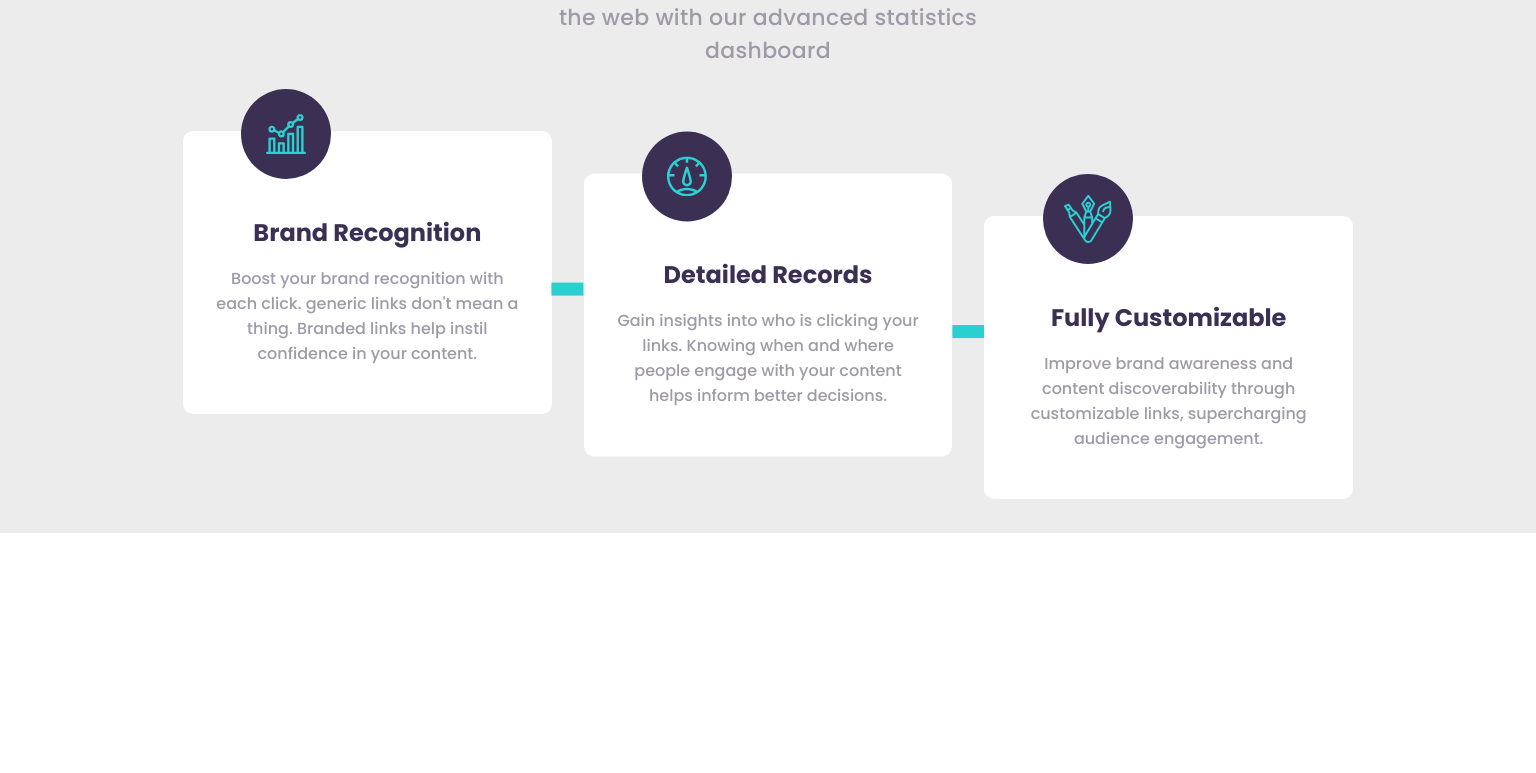
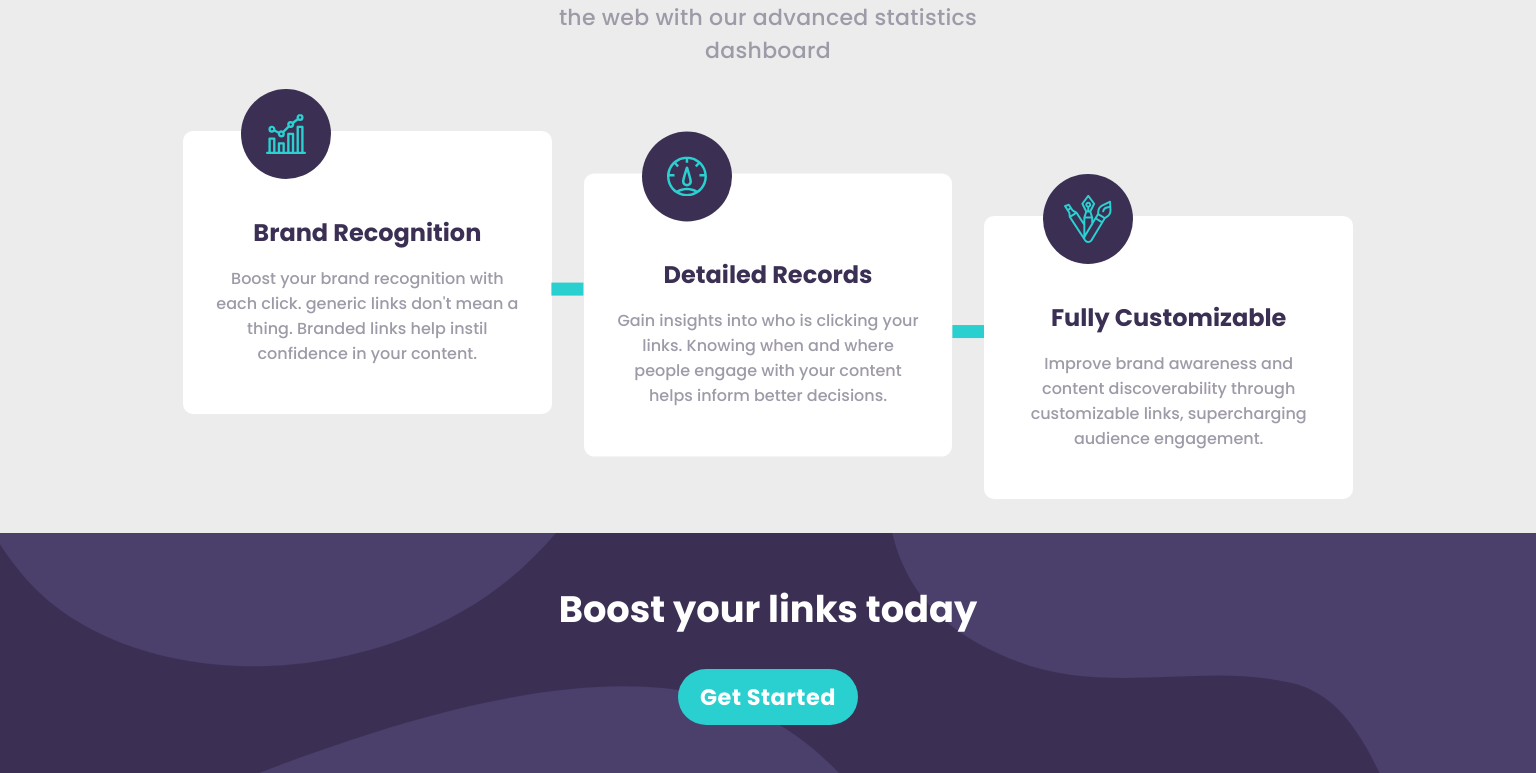
Before and after one commit to mena0018/URL-Shortening, a React (Create React App) app: page / in a window 1536 px wide. Shown: the part 1037-1810 px from the top of the page. Before the commit the page ends 1570 px from the top, so only its background shows below. Built offline with nearby package versions, Linux system fonts and the light colour scheme.

Commit message:
Implementation of the Boost Page

```diff
--- a/src/App.tsx
+++ b/src/App.tsx
@@ -1,5 +1,6 @@
 import Navbar from "./components/Navbar/Navbar";
 import "./index.scss";
+import Boost from "./pages/Boost/Boost";
 import Home from "./pages/Home/Home";
 import Services from './pages/Services/Services';
 
@@ -11,6 +12,7 @@ function App() {
       <Navbar />
       <Home />
       <Services />
+      <Boost />
     </>
   );
 }
--- /dev/null
+++ b/src/pages/Boost/Boost.module.scss
@@ -0,0 +1,54 @@
+@import "../../scss/_mixins.scss";
+@import "../../scss/variables.scss";
+
+
+.boost_container {
+  width: 100%;
+  height: 30vh;
+  background-image: url("../../images/bg-boost-mobile.svg");
+  background-repeat: no-repeat;
+  background-size: cover;
+  background-color: $dark-violet;
+
+
+  .boost_content {
+    @include align-flex(center);
+    flex-direction: column;
+    gap: 2em;
+    width: 100%;
+    height: 100%;
+
+    h2 {
+      color: $white;
+      font-weight: 600;
+      font-size: 1.7em;
+    }
+
+    button {
+      @include call_to_action;
+      padding: 0.5em 1em;
+      font-size: 1.2em;
+    }
+  }
+}
+
+
+@media screen and (min-width: 1400px) {
+  .boost_container {
+    background: url("../../images/bg-boost-desktop.svg");
+    background-repeat: no-repeat;
+    background-size: cover;
+    background-color: $dark-violet;
+
+    .boost_content {
+
+      button {
+        font-size: 1.4em;
+      }
+      h2 {
+        font-size: 2.3em;
+      }
+    }
+
+  }
+}
--- /dev/null
+++ b/src/pages/Boost/Boost.tsx
@@ -0,0 +1,17 @@
+import styles from "./Boost.module.scss";
+
+
+const Boost = () => {
+  return (
+    <div className={styles.boost_container}>
+      <div className={styles.boost_content}>
+
+        <h2>Boost your links today</h2>
+        <button>Get Started</button>
+
+      </div>
+    </div>
+  )
+}
+
+export default Boost
```
